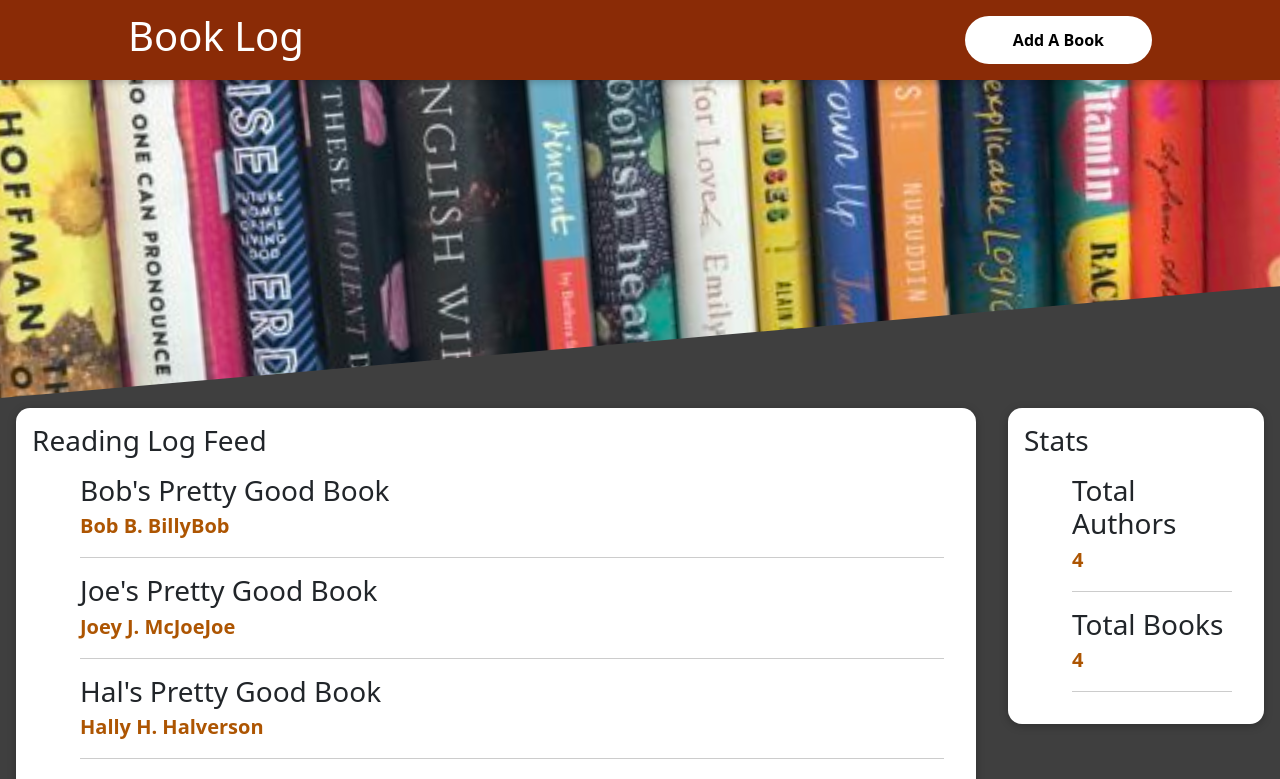
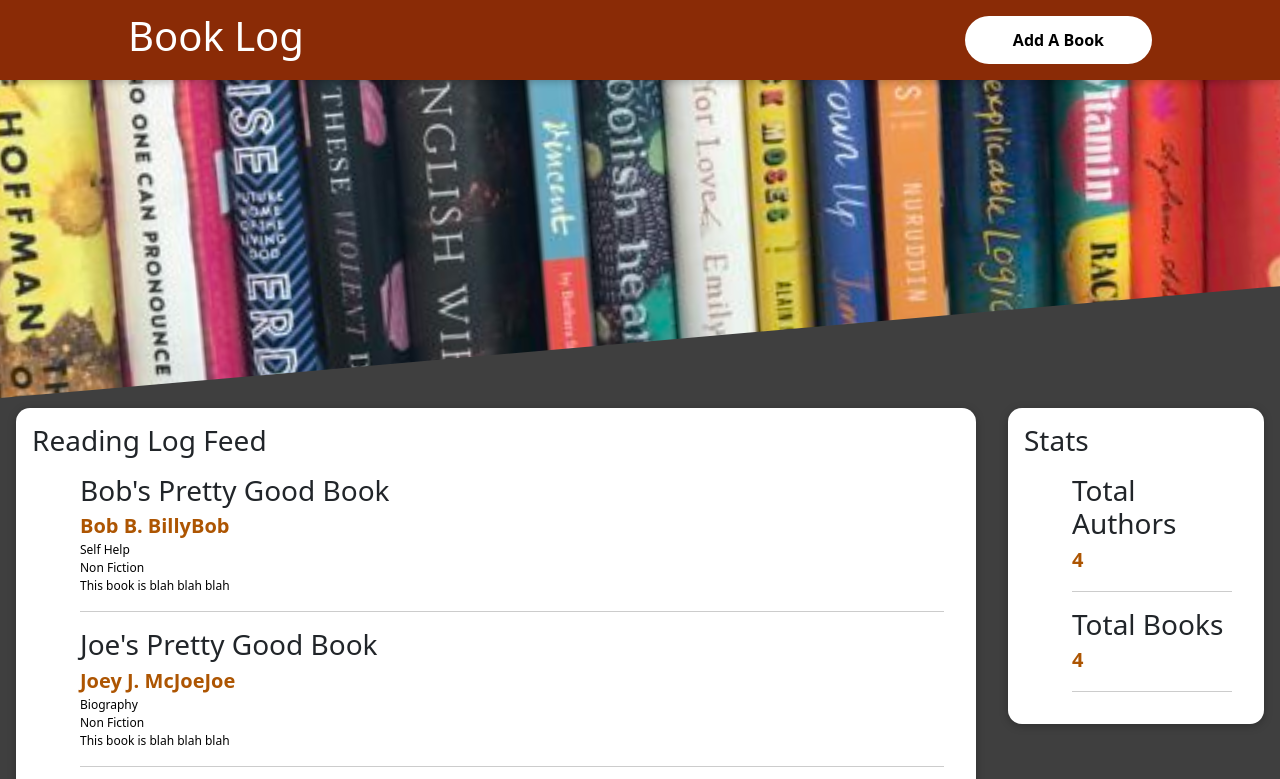
Before and after one commit to ipcampbell12/reading_log_react, a React (Create React App) app: page / in a window 1280 px wide. Shown: the top 779 px of the page. Built offline with nearby package versions, Linux system fonts and the light colour scheme.

Commit message:
more info in cards

```diff
--- a/src/components/MainView/BookFeed.js
+++ b/src/components/MainView/BookFeed.js
@@ -7,25 +7,37 @@ const DUMMY_BOOKS = [
     {
         id: 1,
         title: "Bob's Pretty Good Book",
-        author: "Bob B. BillyBob"
+        author: "Bob B. BillyBob",
+        genre: 'Self Help',
+        fictionNonfiction: 'Non Fiction',
+        summary: 'This book is blah blah blah'
 
     },
     {
         id: 2,
         title: "Joe's Pretty Good Book",
-        author: "Joey J. McJoeJoe"
+        author: "Joey J. McJoeJoe",
+        genre: 'Biography',
+        fictionNonfiction: 'Non Fiction',
+        summary: 'This book is blah blah blah'
 
     },
     {
         id: 3,
         title: "Hal's Pretty Good Book",
-        author: "Hally H. Halverson"
+        author: "Hally H. Halverson",
+        genre: 'Fantasy',
+        fictionNonfiction: 'Fiction',
+        summary: 'This book is blah blah blah'
 
     },
     {
         id: 4,
         title: "Stella's Pretty Good Book",
-        author: "Stella S. Stelynksy"
+        author: "Stella S. Stelynksy",
+        genre: 'Cooking',
+        fictionNonfiction: 'Non Fiction',
+        summary: 'This book is blah blah blah'
 
     }
 
@@ -38,7 +50,9 @@ function BookFeed(props) {
             key={book.id}
             title={book.title}
             author={book.author}
-
+            genre={book.genre}
+            fictionNonfiction={book.fictionNonfiction}
+            summary={book.summary}
         />
     ));
 
--- a/src/components/MainView/BookItem.js
+++ b/src/components/MainView/BookItem.js
@@ -7,6 +7,9 @@ function BookItem(props) {
             <div>
                 <h3>{props.title}</h3>
                 <div className={classes.author}>{props.author}</div>
+                <div className={classes['other-info']}>{props.genre}</div>
+                <div className={classes['other-info']}>{props.fictionNonfiction}</div>
+                <div className={classes['other-info']}>{props.summary}</div>
             </div>
         </li>
     );
--- a/src/components/MainView/BookItem.module.css
+++ b/src/components/MainView/BookItem.module.css
@@ -16,3 +16,9 @@
     color: #ad5502;
     font-size: 1.25rem;
 }
+
+.other-info {
+    color: black;
+    font-size: .75rem;
+
+}
--- a/src/index.css
+++ b/src/index.css
@@ -21,14 +21,5 @@ body {
 
   display: flex;
   flex-direction: row;
-  justify-content: space-evenly;
+  justify-content: center;
 }
-
-
-.feed {
-  width: 70%;
-}
-
-.stats {
-  width: 30%;
-}
```
Also changed, not shown: src/components/UI/Modal.js (added), src/components/UI/Modal.module.css (added).
